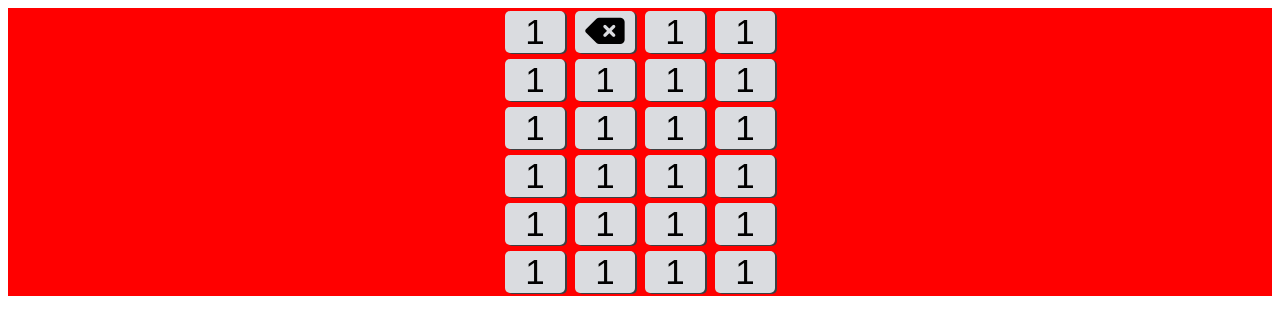
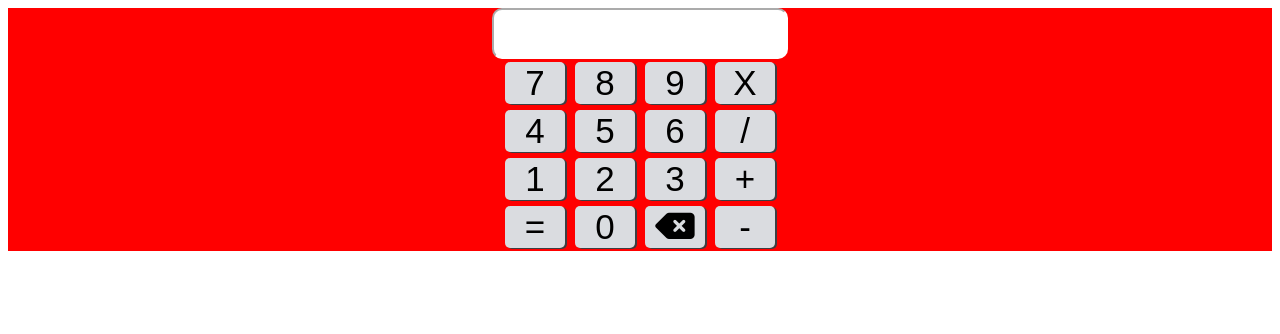
Before and after one commit to Muhammadahmed2001/caculator, a plain HTML site: page index.html in a window 1280 px wide. Drawn offline with Linux system fonts and the light colour scheme.

Commit message:
Add files via upload

```diff
--- a/app.js
+++ b/app.js
@@ -0,0 +1,3 @@
+var num = "121212";
+// var num = document.querySelectorAll(".button");
+document.getElementById("text-input").innerHTML = num;
--- a/index.html
+++ b/index.html
@@ -5,47 +5,43 @@
     <meta http-equiv="X-UA-Compatible" content="IE=edge">
     <meta name="viewport" content="width=device-width, initial-scale=1.0">
     <link rel="stylesheet" href="style.css">
-    <link rel="stylesheet" href="path/to/font-awesome/css/font-awesome.min.css">
     <link rel="stylesheet" href="https://cdnjs.cloudflare.com/ajax/libs/font-awesome/6.4.0/css/all.min.css" integrity="sha512-iecdLmaskl7CVkqkXNQ/ZH/XLlvWZOJyj7Yy7tcenmpD1ypASozpmT/E0iPtmFIB46ZmdtAc9eNBvH0H/ZpiBw==" crossorigin="anonymous" referrerpolicy="no-referrer" />
     <title>Document</title>
 </head>
 <body>
     <div class="contener">
         <div class="row">
-            <button>1</button>
-            <button><i class="fa-sharp fa-solid fa-delete-left"></i></button>
-            <button>1</button>
-            <button>1</button>
+          <input id="text-input" type="text">
         </div>
         <div class="row">
+            <button class="button">7</button>
+            <button class="button">8</button>
+            <button class="button">9</button>
+            <button class="button">X</button>
+        </div>
+        <div class="row">
+            <button class="button">4</button>
+            <button class="button">5</button>
+            <button class="button">6</button>
+            <button class="button">/</button>
+        </div>
+        <div class="row">
+            <button class="button">1</button>
+            <button class="button">2</button>
+            <button class="button">3</button>
+            <button class="button">+</button>
+        </div>
+        <!-- <div class="row">
             <button>1</button>
             <button>1</button>
             <button>1</button>
             <button>1</button>
-        </div>
+        </div> -->
         <div class="row">
-            <button>1</button>
-            <button>1</button>
-            <button>1</button>
-            <button>1</button>
-        </div>
-        <div class="row">
-            <button>1</button>
-            <button>1</button>
-            <button>1</button>
-            <button>1</button>
-        </div>
-        <div class="row">
-            <button>1</button>
-            <button>1</button>
-            <button>1</button>
-            <button>1</button>
-        </div>
-        <div class="row">
-            <button>1</button>
-            <button>1</button>
-            <button>1</button>
-            <button>1</button>
+            <button class="button">=</button>
+            <button class="button">0</button>
+            <button class="button"><i class="fa-sharp fa-solid fa-delete-left"></i></button>
+            <button class="button">-</button>
         </div>
     </div>
 
--- a/style.css
+++ b/style.css
@@ -15,8 +15,13 @@ button {
     width: 60px;
     margin: 3px;
     box-shadow: 2px 1px #3c4043;
+}
 
-
-
+#text-input {
+    font-size: 22px;
+    padding-top: 20px;
+    text-align: end;
+    border-radius: 10px;
+    border-color:white;
 
 }
```
